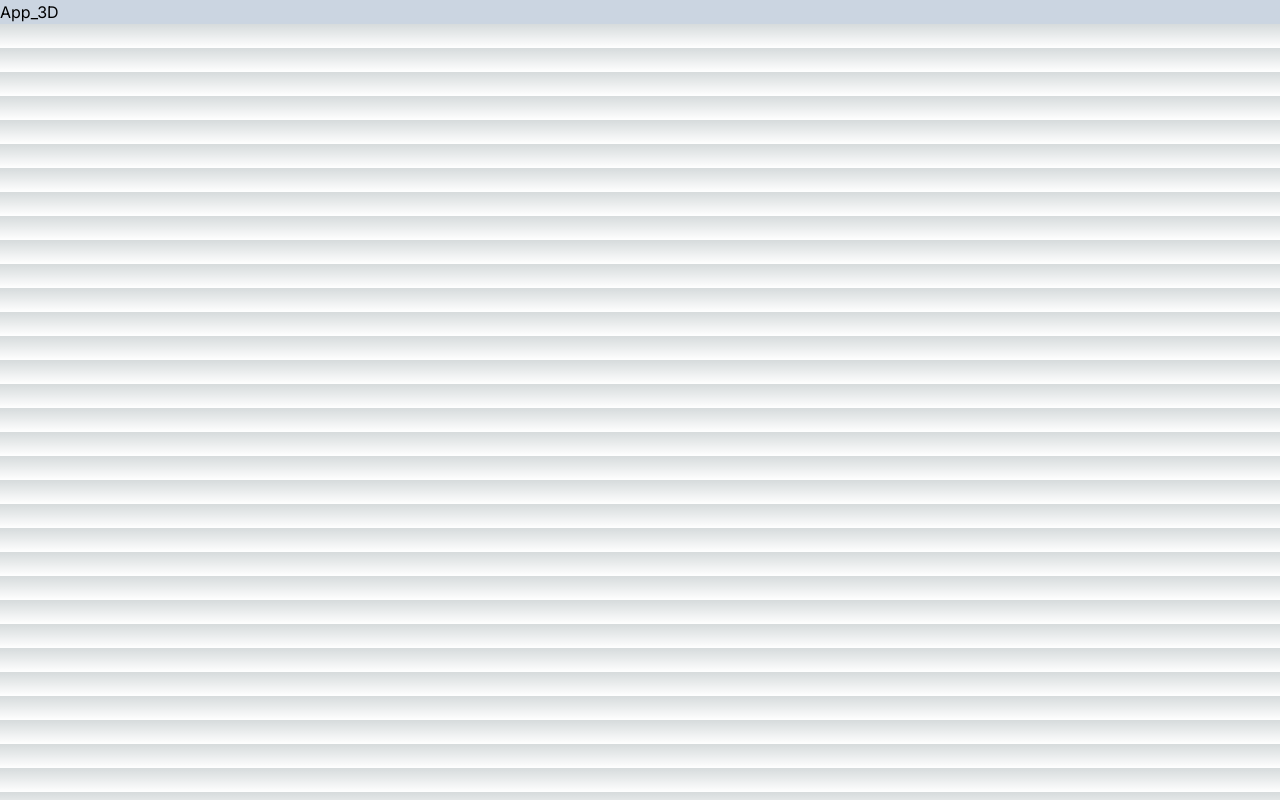
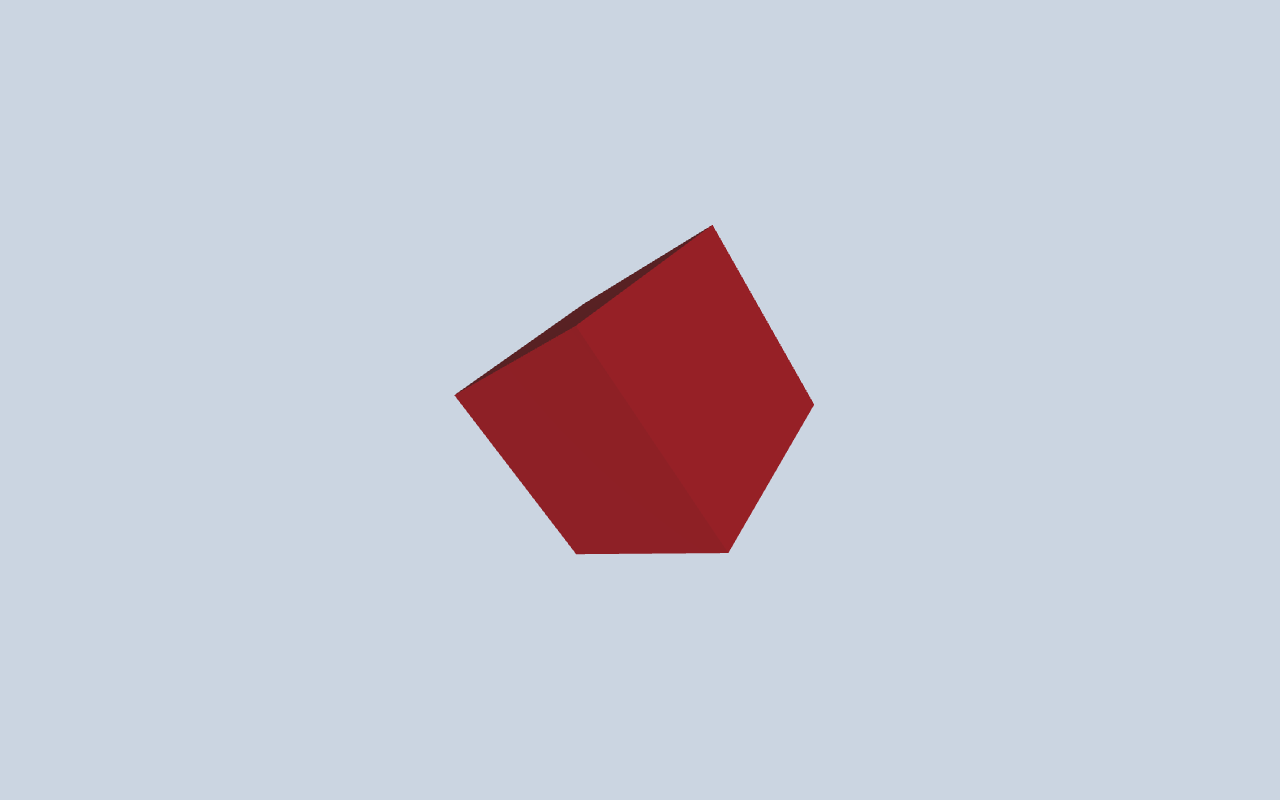
Before and after one commit to MarcoKouyate/2024-webfolio, a Next.js app: page /3d in a window 1280 px wide. Built offline with nearby package versions, Linux system fonts and the light colour scheme.

Commit message:
Import react-three fiber and drei + simple 3D cube rendering

```diff
--- /dev/null
+++ b/app/3d/components/Loader.tsx
@@ -0,0 +1,14 @@
+import React from "react";
+import { Html } from "@react-three/drei";
+
+const Loader = () => {
+  return (
+    <Html>
+      <div className="flex justify-center items-center">
+        <div className="w-20 h-20 rounded-full border-2 border-blue-500 border-t-blue-500 animate-spin"></div>
+      </div>
+    </Html>
+  );
+};
+
+export default Loader;
--- a/app/3d/page.tsx
+++ b/app/3d/page.tsx
@@ -1,7 +1,27 @@
-import React from "react";
+"use client";
+
+import { Suspense } from "react";
+import { Canvas } from "@react-three/fiber";
+import Loader from "./components/Loader";
 
 const App_3D = () => {
-  return <div className="bg-slate-300">App_3D</div>;
+  return (
+    <section className="h-screen w-full relative bg-slate-300">
+      <Canvas
+        className="w-full h-screen bg-transparent"
+        camera={{ near: 0.1, far: 1000 }}
+      >
+        <Suspense fallback={<Loader />}>
+          <mesh rotation={[5, 12, 70]}>
+            <boxGeometry args={[2, 2, 2]} />
+            <meshStandardMaterial />
+          </mesh>
+          <ambientLight intensity={0.1} />
+          <directionalLight color={"red"} position={[0, 0, 5]} />
+        </Suspense>
+      </Canvas>
+    </section>
+  );
 };
 
 export default App_3D;
--- a/package.json
+++ b/package.json
@@ -9,10 +9,14 @@
     "lint": "next lint"
   },
   "dependencies": {
+    "@react-three/drei": "^9.93.0",
+    "@react-three/fiber": "^8.15.13",
+    "@types/three": "^0.160.0",
     "next": "14.0.4",
     "react": "^18",
     "react-dom": "^18",
-    "react-simple-typewriter": "^5.0.1"
+    "react-simple-typewriter": "^5.0.1",
+    "three": "^0.160.0"
   },
   "devDependencies": {
     "@types/node": "^20",
```
Also changed, not shown: 1 other file (tests, documents, lock files or other folders).
